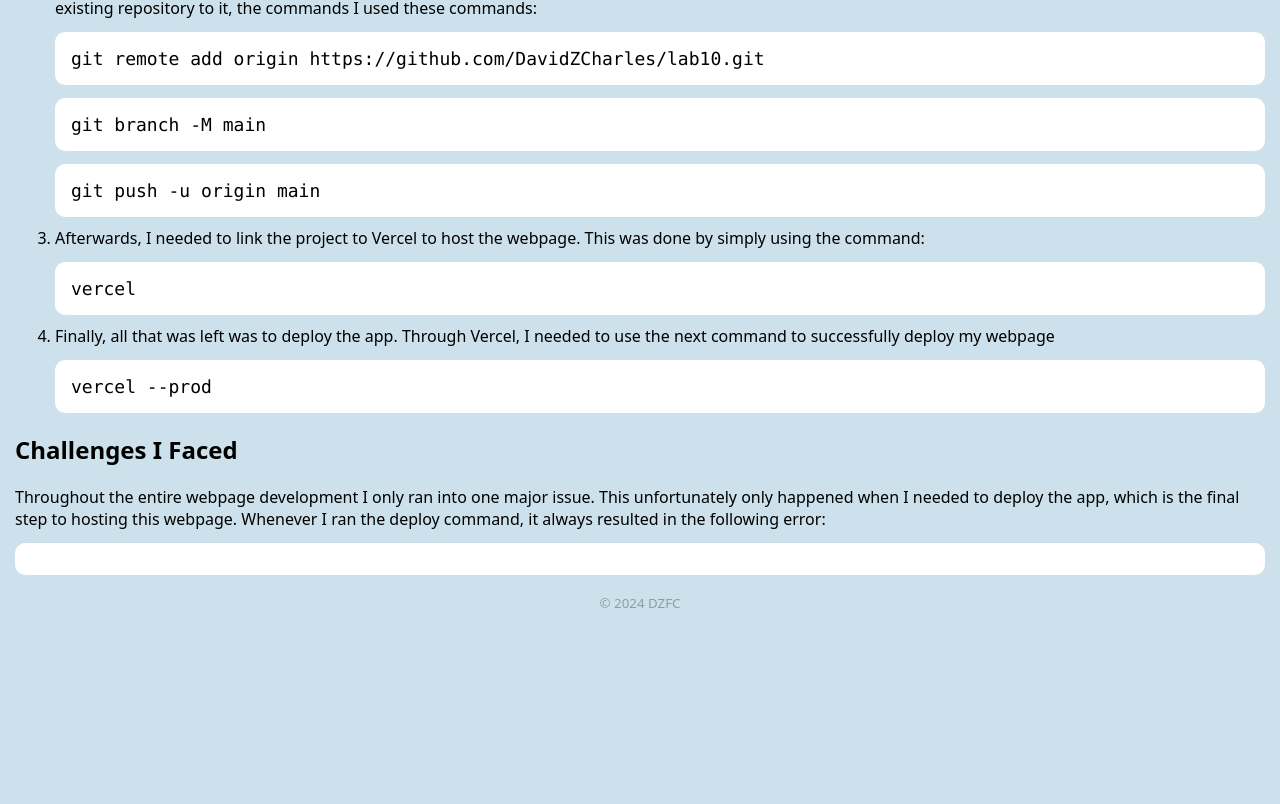
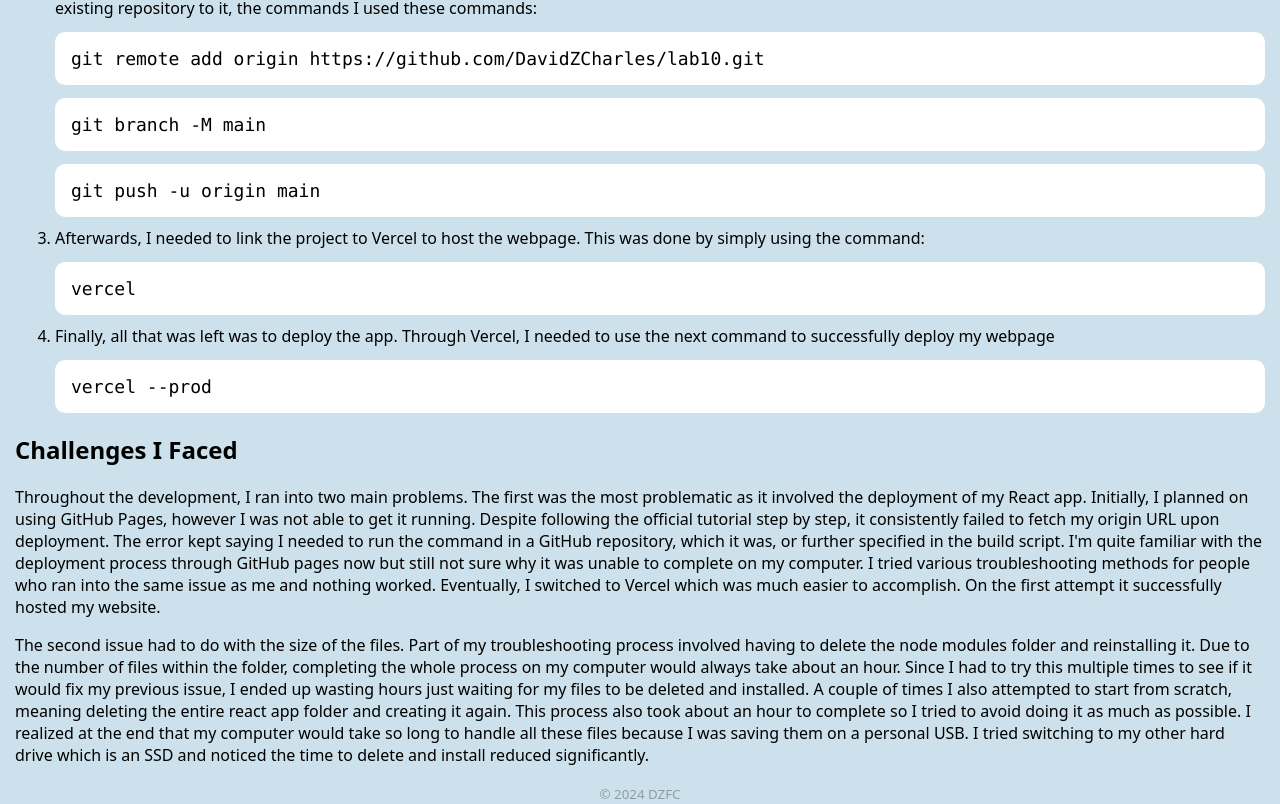
Before and after one commit to DavidZCharles/lab10, a React (Create React App) app: page / in a window 1280 px wide. Shown: the part 981-1785 px from the top of the page. Before the commit the page ends 1594 px from the top, so only its background shows below. Built offline with nearby package versions, Linux system fonts and the light colour scheme.

Commit message:
Finished Challenges Faced

```diff
--- a/src/App.js
+++ b/src/App.js
@@ -67,8 +67,33 @@ function App() {
         <section className="Challenges">
             <h2>Challenges I Faced</h2>
             <p>
-                Throughout the entire webpage development I only ran into one major issue. This unfortunately only happened when I needed to deploy the app, which is the final step to hosting this webpage. Whenever I ran the deploy command, it always resulted in the following error:
-                <pre><code></code></pre>
+                Throughout the development, I ran into two main problems.
+                The first was the most problematic as it involved the deployment
+                of my React app. Initially, I planned on using GitHub Pages, however
+                I was not able to get it running. Despite following the official
+                tutorial step by step, it consistently failed to
+                fetch my origin URL upon deployment. The error kept saying I needed to run the command
+                in a GitHub repository, which it was, or further specified in the build
+                script. I'm quite familiar with the deployment process through GitHub
+                pages now but still not sure why it was unable to complete on my computer.
+                I tried various troubleshooting methods for people who ran into the same issue
+                as me and nothing worked. Eventually, I switched to Vercel which was much
+                easier to accomplish. On the first attempt it successfully hosted my website.
+            </p>
+            <p>
+                The second issue had to do with the size of the files. Part of my
+                troubleshooting process involved having to delete the node modules
+                folder and reinstalling it. Due to the number of files within the folder,
+                completing the whole process on my computer would always take about an hour.
+                Since I had to try this multiple times to see if it would fix
+                my previous issue, I ended up wasting hours just waiting for my files to
+                be deleted and installed. A couple of times I also attempted to start from scratch,
+                meaning deleting the entire react app folder and creating it again. This
+                process also took about an hour to complete so I tried to avoid doing it
+                as much as possible. I realized at the end that my computer would take so
+                long to handle all these files because I was saving them on a personal USB.
+                I tried switching to my other hard drive which is an SSD and noticed the time
+                to delete and install reduced significantly.
             </p>
         </section>
         <footer><small>© 2024 DZFC</small></footer>
```
